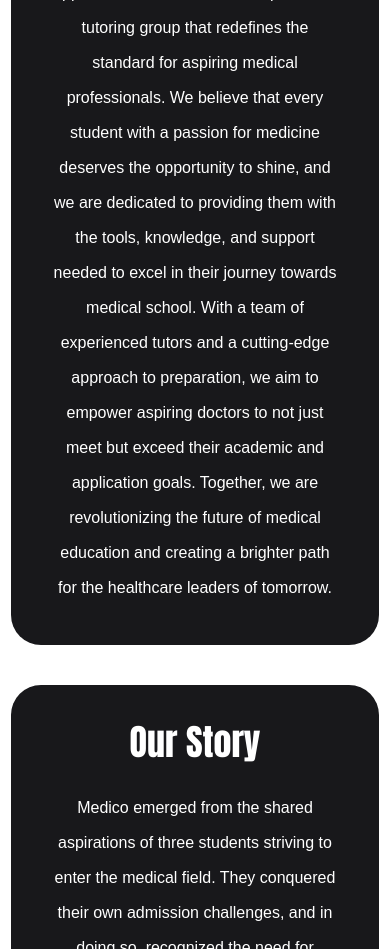
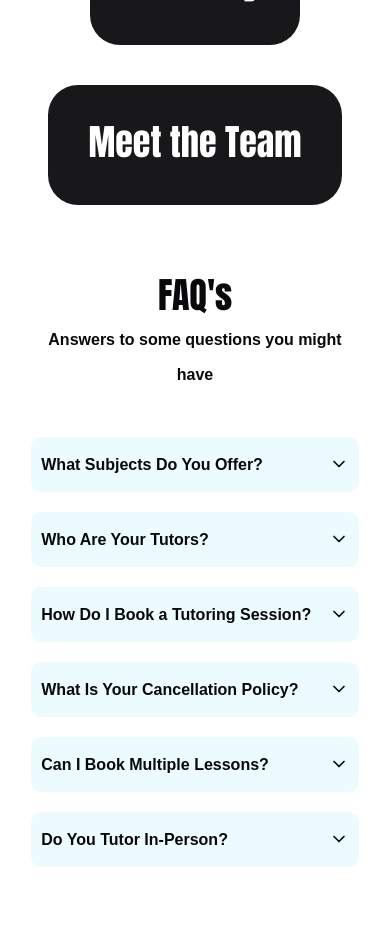
Before and after one commit to Shawarmaa/medico, a Next.js app: page / in a window 390 px wide. Shown: the part 5080-6029 px from the top of the page. After the commit the page ends 5947 px from the top, so only its background shows below. Built offline with nearby package versions, Linux system fonts and the light colour scheme; a web font is replaced by a local one.

Commit message:
completed FAQ's section

```diff
--- a/app/page.tsx
+++ b/app/page.tsx
@@ -6,6 +6,7 @@
 import WhyUs from "@/components/why-us";
 import Reviews from "@/components/reviews";
 import AboutUs from "@/components/about-us";
+import FAQ from "@/components/faq";
 export default function Home() {
   return (
     <div className="flex flex-col gap-14 items-center lg:gap-36 px-2.5 md:px-10 lg:px-24">
@@ -21,6 +22,7 @@
       <WhyUs/>
       <Reviews/>
       <AboutUs/>
+      <FAQ/>
 
     </div>
   );
--- a/components/about-us.tsx
+++ b/components/about-us.tsx
@@ -1,4 +1,10 @@
 import { Anton } from "next/font/google";
+import {
+    Collapsible,
+    CollapsibleContent,
+    CollapsibleTrigger,
+  } from "@/components/ui/collapsible"
+
 
 const anton = Anton({ subsets: ['latin'], weight: '400' })
 
@@ -35,8 +41,13 @@
             <div className = "flex flex-col justify-center items-center gap-[40px] text-center text-background">
                 {components.map((component) =>(
                     <div key = {component.title} className = "flex flex-col gap-[30px] p-[40px] bg-secondary rounded-xl">
+                        <Collapsible>
+                            <CollapsibleTrigger>
                                 <h1 className = {`${anton.className} text-[36px] md:text-[48px]`}>{component.title}</h1>
+                            </CollapsibleTrigger>
+                            <CollapsibleContent>
                                 <h1 className = "font-medium">{component.description}</h1>
+
                                 {component.title === "Meet the Team"?
                                 <div className = "flex flex-wrap justify-center items-center gap-[10px] md:gap-[40px]">
                                     {images.map((image) => (
@@ -50,6 +61,8 @@
                                     ))}
                                 </div>
                                 : null}
+                            </CollapsibleContent>
+                        </Collapsible>
                     </div>
                 ))}
             </div>
--- /dev/null
+++ b/components/faq.tsx
@@ -0,0 +1,59 @@
+import { Collapsible, CollapsibleTrigger, CollapsibleContent } from "@/components/ui/collapsible";
+import { ChevronDownIcon } from "lucide-react";
+import { Anton } from "next/font/google";
+
+const anton = Anton({ subsets: ['latin'], weight: '400' })
+
+const components: { title: string, description: string }[] = [
+    {
+        title: "What Subjects Do You Offer?",
+        description: "We offer tutoring in a wide range of subjects, including biology, chemistry, physics, math, and exam preparation for medical school entrance tests, such as the MCAT or UCAT."
+    },
+    {
+        title: "Who Are Your Tutors?",
+        description: "Our tutors are highly qualified professionals, many of whom are current or former medical students and experts in their respective fields. They are dedicated to providing personalized, high-quality support."
+    },
+    {
+        title: "How Do I Book a Tutoring Session?",
+        description: "You can easily book a tutoring session through our online platform. Simply select your subject, preferred tutor, and available time slot to schedule your session."
+    },
+    {
+        title: "What Is Your Cancellation Policy?",
+        description: "We require at least 24 hours' notice for cancellations. If you cancel within 24 hours, a cancellation fee may apply, and the session will be rescheduled at your convenience."
+    },
+    {
+        title: "Can I Book Multiple Lessons?",
+        description: "Yes, you can book multiple lessons at once, either with the same tutor or different ones. You can schedule sessions as per your needs, and our platform will allow you to manage them easily."
+    },
+    {
+        title: "Do You Tutor In-Person?",
+        description: "Currently, we offer tutoring services online only. This allows us to connect with students regardless of location, providing flexible and convenient learning opportunities."
+    }
+];
+
+
+export default function FAQ() {
+    return (
+        <div className = "flex flex-col justify-center items-center text-start w-full px-[20px] gap-[45px] max-w-[800px]">
+            <div className = "flex flex-col justify-center items-center text-center">
+                <h2 className = {`${anton.className} text-[36px] md:text-[48px]`}>FAQ's</h2>
+                <h1>Answers to some questions you might have</h1>
+            </div>
+
+            <div className = "flex flex-col justify-center items-center gap-[20px] md:gap-[45px] w-full leading-[20px]">
+                {components.map((component) => (
+                    <Collapsible key={component.title} className = "flex flex-col gap-[10px] justify-between items-center p-[10px] md:py-[20px] md:px-[30px] rounded-[10px] bg-design w-full">
+                        <CollapsibleTrigger className = "flex flex-row justify-between items-center w-full">
+                            <h1>{component.title}</h1>
+                            <ChevronDownIcon className = "w-[20px] h-[20px] md:w-[30px] md:h-[30px]"/>
+                        </CollapsibleTrigger>
+
+                        <CollapsibleContent>
+                            <p>{component.description}</p>
+                        </CollapsibleContent>
+                    </Collapsible>
+                ))}
+            </div>
+        </div>
+    )
+}
--- a/components/reviews.tsx
+++ b/components/reviews.tsx
@@ -4,7 +4,7 @@
 
 export default function Reviews() {
     return (
-        <div>
+        <div className = "flex flex-col justify-center items-center text-center">
             <h2 className={`${anton.className}`}>Students that already <span className="before:block before:absolute before:-inset-1 before:-skew-y-3 before:bg-designFull relative inline-block">
                     <span className="relative text-white">love</span>
                 </span> Medico</h2>
--- /dev/null
+++ b/components/ui/collapsible.tsx
@@ -0,0 +1,11 @@
+"use client"
+
+import * as CollapsiblePrimitive from "@radix-ui/react-collapsible"
+
+const Collapsible = CollapsiblePrimitive.Root
+
+const CollapsibleTrigger = CollapsiblePrimitive.CollapsibleTrigger
+
+const CollapsibleContent = CollapsiblePrimitive.CollapsibleContent
+
+export { Collapsible, CollapsibleTrigger, CollapsibleContent }
--- a/package.json
+++ b/package.json
@@ -10,6 +10,7 @@
   },
   "dependencies": {
     "@hookform/resolvers": "^3.9.1",
+    "@radix-ui/react-collapsible": "^1.1.2",
     "@radix-ui/react-dialog": "^1.1.4",
     "@radix-ui/react-dropdown-menu": "^2.1.2",
     "@radix-ui/react-label": "^2.1.0",
```
Also changed, not shown: 1 other file (tests, documents, lock files or other folders). Lines whose indentation alone changed are shown as unchanged.
